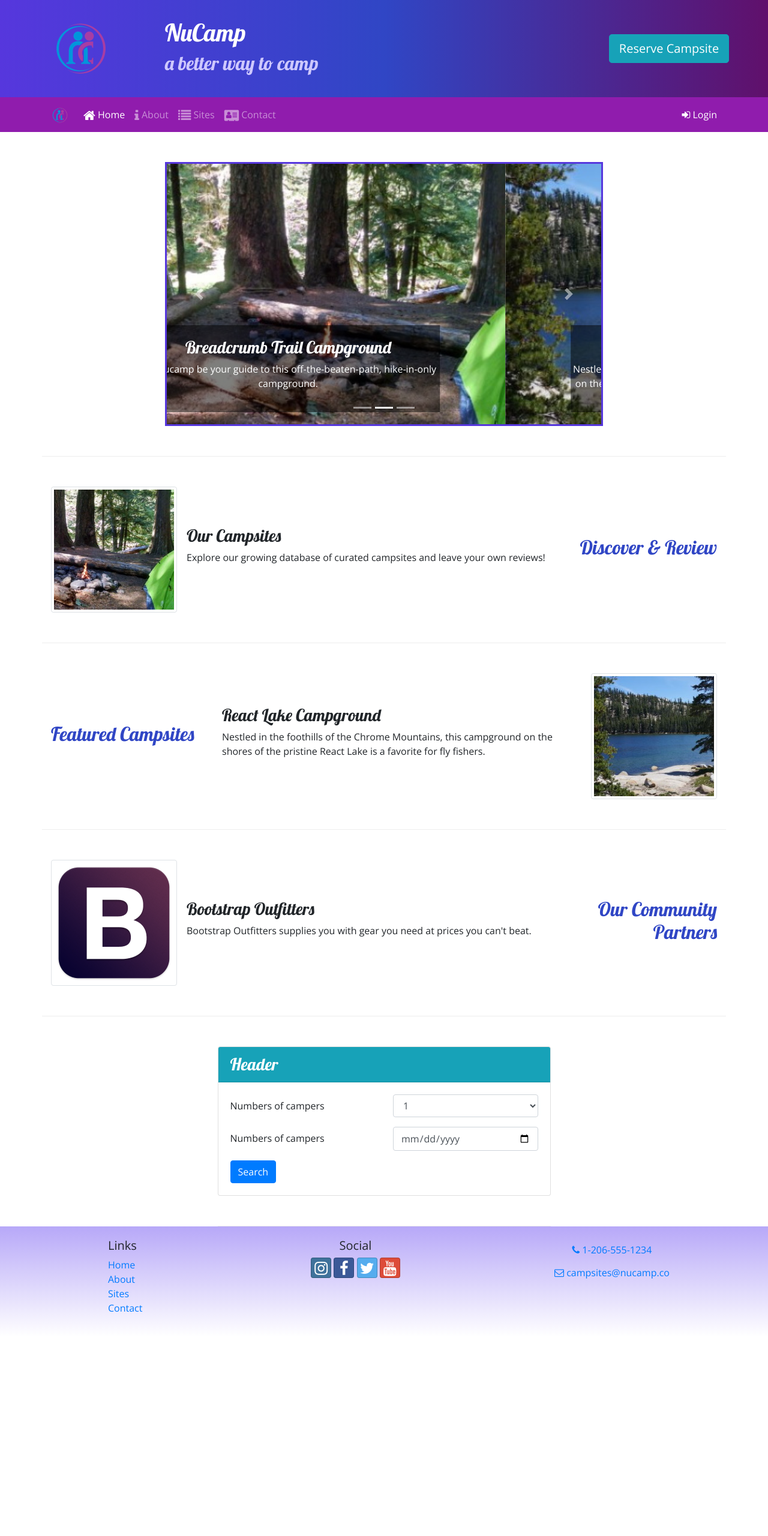
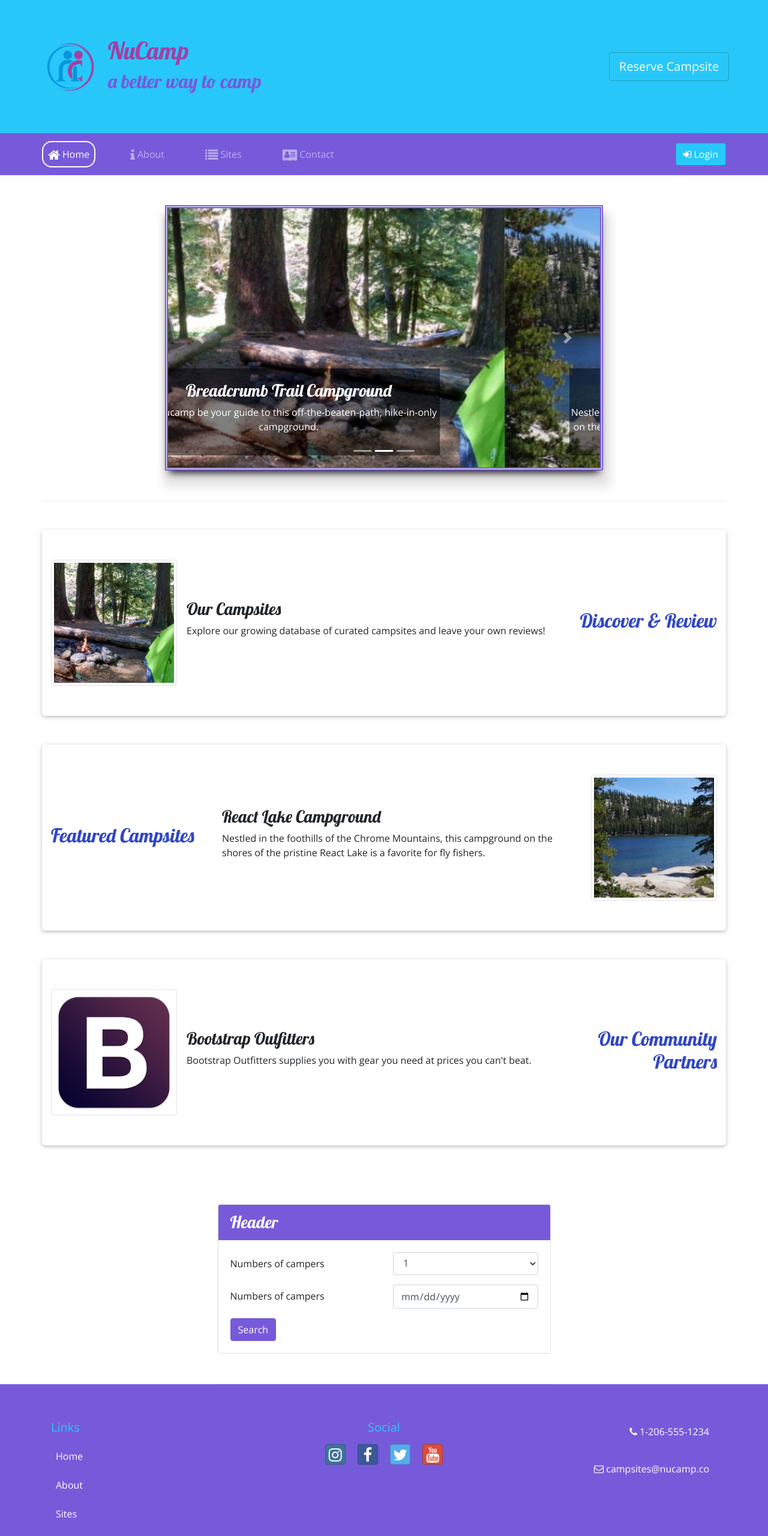
Before and after one commit to ahmed-rezk-dev/nucamp-bootstrap, a website: page index.html in a window 1280 px wide. Shown: the top 2560 px of the page at 60% size. Before the commit the page ends 2228 px from the top, so only its background shows below. Drawn offline with nearby package versions, Linux system fonts and the light colour scheme.

Commit message:
Code Challenge: Change It Up

```diff
--- a/css/styles.css
+++ b/css/styles.css
@@ -13,18 +13,70 @@ h2 {
 }
 
 header h2 {
-	color: #cec8ff;
+	color: #775ada;
+}
+.btn-info {
+	background-color: #28c7fa;
+}
+.bg-primary,
+.btn-primary {
+	background-color: #775ada !important;
+	border-color: #775ada !important;
+}
+.btn-primary:hover {
+	background-color: #775ada6b !important;
+	border-color: #775ada6b !important;
 }
 
+/* navbar-nav */
+.navbar-nav .nav-item {
+	border: solid 2px rgba(255, 255, 255, 0);
+	transition: all 0.3s;
+	border-radius: 1rem;
+}
+.navbar-nav .nav-item .nav-link {
+	transition: all 0.3s;
+}
+.navbar-nav .nav-item:hover {
+	border-color: #fff;
+}
+.navbar-nav .active {
+	border-color: #fff;
+}
+
+/* footer */
+
 .site-footer {
-	background-image: linear-gradient(#b7a8f8, white);
-	padding: 20px 0px;
+	background-color: #775ada;
+	padding: 60px 0px;
+}
+
+.site-footer h5 {
+	color: #28c7fa;
+}
+.site-footer a {
+	color: #fff;
+}
+.site-footer a:hover {
+	color: #28c7fa;
+}
+.footer-list li {
+	margin-top: 1rem;
+}
+.footer-list li a {
+	transition: all 0.3s;
+}
+.footer-social-buttons .btn {
+	margin: 0.5rem;
+}
+.footer-social-buttons .btn:hover {
+	opacity: 0.5;
 }
 
 .jumbotron {
-	padding: 30px;
-	background-image: linear-gradient(to right, #5637dd, #3046c5, #60106b);
-	color: white;
+	padding: 30px 3px;
+	background-color: #28c7fa;
+	color: #a73da3;
 	margin: 0;
 }
 
@@ -33,8 +85,20 @@ header h2 {
 	border-bottom: 1px ridge;
 	min-height: 200px;
 }
+.custom-card {
+	background: #ffffff;
+	border: 4px;
+	box-shadow: 0 2px 5px 0 rgba(0, 0, 0, 0.16),
+		0 2px 10px 0 rgba(0, 0, 0, 0.12);
+	transition: all 0.5s;
+	border-radius: 5px;
+	margin: 3rem 0;
+}
+.custom-card:hover {
+	transform: scale(1.1);
+}
 .navbar {
-	background-color: #901cad;
+	background-color: #775ada;
 }
 
 .carousel-caption {
@@ -42,5 +106,25 @@ header h2 {
 }
 
 .carousel {
-	border: solid #5637dd;
+	border: 5px double #775ada;
+	-webkit-box-shadow: 0px 10px 13px -7px #000000,
+		5px 20px 15px 8px rgba(0, 0, 0, 0.1);
+	box-shadow: 0px 10px 13px -7px #000000, 5px 20px 15px 8px rgba(0, 0, 0, 0.1);
 }
+.carousel-control {
+	transition: all 0.3s;
+}
+.carousel-control:hover {
+	background-color: rgba(0, 0, 0, 0.5);
+}
+
+/* media 768px */
+@media (min-width: 768px) {
+	.jumbotron {
+		padding: 60px 3px;
+	}
+	.custom-card {
+		margin-right: -15px;
+		margin-left: -15px;
+	}
+}
--- a/index.html
+++ b/index.html
@@ -3,7 +3,10 @@
 	<head>
 		<!-- Required meta tags always come first -->
 		<meta charset="utf-8" />
-		<meta name="viewport" content="width=device-width, initial-scale=1" />
+		<meta
+			name="viewport"
+			content="width=device-width, initial-scale=1, shrink-to-fit=no"
+		/>
 
 		<!-- Bootstrap CSS -->
 		<link
@@ -29,20 +32,23 @@
 	</head>
 
 	<body>
+		<!-- header -->
 		<header class="jumbotron jumbotron-fluid">
 			<div class="container">
 				<div class="row">
-					<div class="col-4 col-sm-3 col-md-2 align-self-center">
+					<div
+						class="col-12 col-sm-3 col-md-1 align-self-center p-0 d-flex justify-content-center"
+					>
 						<a href="index.html"
 							><img src="img/logo.png" class="img-fluid"
 						/></a>
 					</div>
-					<div class="col">
+					<div class="col text-center text-md-left">
 						<h1>NuCamp</h1>
 						<h2>a better way to camp</h2>
 					</div>
 					<div
-						class="col-md-4 col-xl-2 d-flex align-self-center justify-content-center"
+						class="col-md-4 col-xl-2 d-flex align-self-center justify-content-center mt-2 mt-md-0"
 					>
 						<a
 							href="#reserveForm"
@@ -58,11 +64,12 @@
 				</div>
 			</div>
 		</header>
+		<!-- header End -->
 
 		<!-- navbar -->
 		<nav class="navbar navbar-expand-sm navbar-dark sticky-top">
-			<div class="container">
-				<a class="navbar-brand" href="#"
+			<div class="container p-0">
+				<a class="navbar-brand sr-only" href="#"
 					><img src="img/logo.png" height="30" width="30"
 				/></a>
 				<button
@@ -74,37 +81,40 @@
 					<span class="navbar-toggler-icon"></span>
 				</button>
 				<div class="collapse navbar-collapse" id="navbarToggle">
-					<ul class="navbar-nav">
-						<li class="nav-item active">
+					<ul class="navbar-nav mt-3 mt-md-0">
+						<li class="nav-item mr-0 mr-md-5 pl-2 pl-md-0 active">
 							<a class="nav-link" href="#"
 								><i class="fa fa-home fa-lg"></i> Home</a
 							>
 						</li>
-						<li class="nav-item">
+						<li class="nav-item mr-0 mr-md-5 pl-2 pl-md-0">
 							<a class="nav-link" href="aboutus.html"
 								><i class="fa fa-info fa-lg"></i> About</a
 							>
 						</li>
-						<li class="nav-item">
+						<li class="nav-item mr-0 mr-md-5 pl-2 pl-md-0">
 							<a class="nav-link" href="#"
 								><i class="fa fa-list fa-lg"></i> Sites</a
 							>
 						</li>
-						<li class="nav-item">
+						<li class="nav-item mr-0 mr-md-5 pl-2 pl-md-0">
 							<a class="nav-link" href="contactus.html"
 								><i class="fa fa-address-card fa-lg"></i>
 								Contact</a
 							>
 						</li>
 					</ul>
-
-					<!-- LOGIN  BUTTON-->
-					<span class="navbar-text ml-auto">
-						<a data-toggle="modal" data-target="#loginModal">
-							<i class="fa fa-sign-in"></i> Login
-						</a>
-					</span>
 				</div>
+				<!-- LOGIN  BUTTON-->
+				<span class="navbar-text ml-auto">
+					<a
+						class="btn btn-info"
+						data-toggle="modal"
+						data-target="#loginModal"
+					>
+						<i class="fa fa-sign-in"></i> Login
+					</a>
+				</span>
 			</div>
 		</nav>
 		<!-- navbar end -->
@@ -255,7 +265,7 @@
 							<!-- item end -->
 							<!-- carousel-control -->
 							<a
-								class="carousel-control-prev"
+								class="carousel-control-prev carousel-control"
 								href="#homeCarousel"
 								role="button"
 								data-slide="prev"
@@ -264,7 +274,7 @@
 								<span class="sr-only">Previous</span>
 							</a>
 							<a
-								class="carousel-control-next"
+								class="carousel-control-next carousel-control"
 								href="#homeCarousel"
 								role="button"
 								data-slide="next"
@@ -299,7 +309,8 @@
 			</div>
 			<!-- Carousel End -->
 
-			<div class="row row-content align-items-center">
+			<!-- card 1 -->
+			<div class="row row-content align-items-center custom-card">
 				<div class="col-sm-4 order-sm-last col-md-3">
 					<h2 class="text-sm-right">Discover & Review</h2>
 				</div>
@@ -320,8 +331,10 @@
 					</div>
 				</div>
 			</div>
+			<!-- card 1 end -->
 
-			<div class="row row-content">
+			<!-- card 2 -->
+			<div class="row row-content custom-card">
 				<div class="col-sm-4 col-md-3 align-self-center">
 					<h2>Featured Campsites</h2>
 				</div>
@@ -346,8 +359,10 @@
 					</div>
 				</div>
 			</div>
+			<!-- card 2 end -->
 
-			<div class="row row-content">
+			<!-- card 3 -->
+			<div class="row row-content custom-card">
 				<div class="col-sm-4 order-sm-last col-md-3 align-self-center">
 					<h2 class="text-sm-right">Our Community Partners</h2>
 				</div>
@@ -368,11 +383,12 @@
 					</div>
 				</div>
 			</div>
+			<!-- card 3 end -->
 
-			<!-- Card Start -->
+			<!-- Form Card Start -->
 			<div class="row row-content align-items-center col-sm-6 mx-auto">
 				<div class="card" style="width: 100%;">
-					<h3 class="card-header text-white bg-info">Header</h3>
+					<h3 class="card-header text-white bg-primary">Header</h3>
 					<div class="card-body">
 						<form
 							action=""
@@ -429,44 +445,69 @@
 					</div>
 				</div>
 			</div>
+			<!-- Form Card End -->
 		</div>
 
 		<footer class="site-footer">
 			<div class="container">
 				<div class="row">
-					<div class="col-4 col-sm-2 offset-1">
+					<div class="col-12 col-md-4 text-center text-md-left">
 						<h5>Links</h5>
-						<ul class="list-unstyled">
-							<li><a href="index.html">Home</a></li>
-							<li><a href="aboutus.html">About</a></li>
-							<li><a href="#">Sites</a></li>
-							<li><a href="contactus.html">Contact</a></li>
+						<ul
+							class="list-unstyled footer-list d-flex flex-md-column justify-content-center align-items-md-start"
+						>
+							<li class="m-2 mt-3">
+								<a href="index.html">Home</a>
+							</li>
+							<li class="m-2 mt-3">
+								<a href="aboutus.html">About</a>
+							</li>
+							<li class="m-2 mt-3"><a href="#">Sites</a></li>
+							<li class="m-2 mt-3">
+								<a href="contactus.html">Contact</a>
+							</li>
 						</ul>
 					</div>
-					<div class="col-6 col-sm-5 text-center">
+					<div
+						class="col-12 col-md-4 mt-3 mb-3 mt-md-0 mb-md-0 text-center footer-social-buttons"
+					>
 						<h5>Social</h5>
 						<a
 							class="btn btn-social-icon btn-instagram"
 							href="http://instagram.com/"
+							data-toggle="tooltip"
+							data-placement="top"
+							title="Instagram"
 							><i class="fa fa-instagram"></i
 						></a>
 						<a
 							class="btn btn-social-icon btn-facebook"
 							href="http://facebook.com/"
+							data-toggle="tooltip"
+							data-placement="top"
+							title="Facebook"
 							><i class="fa fa-facebook"></i
 						></a>
 						<a
 							class="btn btn-social-icon btn-twitter"
 							href="http://twitter.com/"
+							data-toggle="tooltip"
+							data-placement="top"
+							title="Twitter"
 							><i class="fa fa-twitter"></i
 						></a>
 						<a
 							class="btn btn-social-icon btn-google"
 							href="http://youtube.com/"
+							data-toggle="tooltip"
+							data-placement="top"
+							title="Youtube"
 							><i class="fa fa-youtube"></i
 						></a>
 					</div>
-					<div class="col-sm-4 text-center">
+					<div
+						class="col-12 col-md-4 text-center d-flex flex-column align-items-center align-items-md-end"
+					>
 						<a
 							role="button"
 							class="btn btn-link"
```
